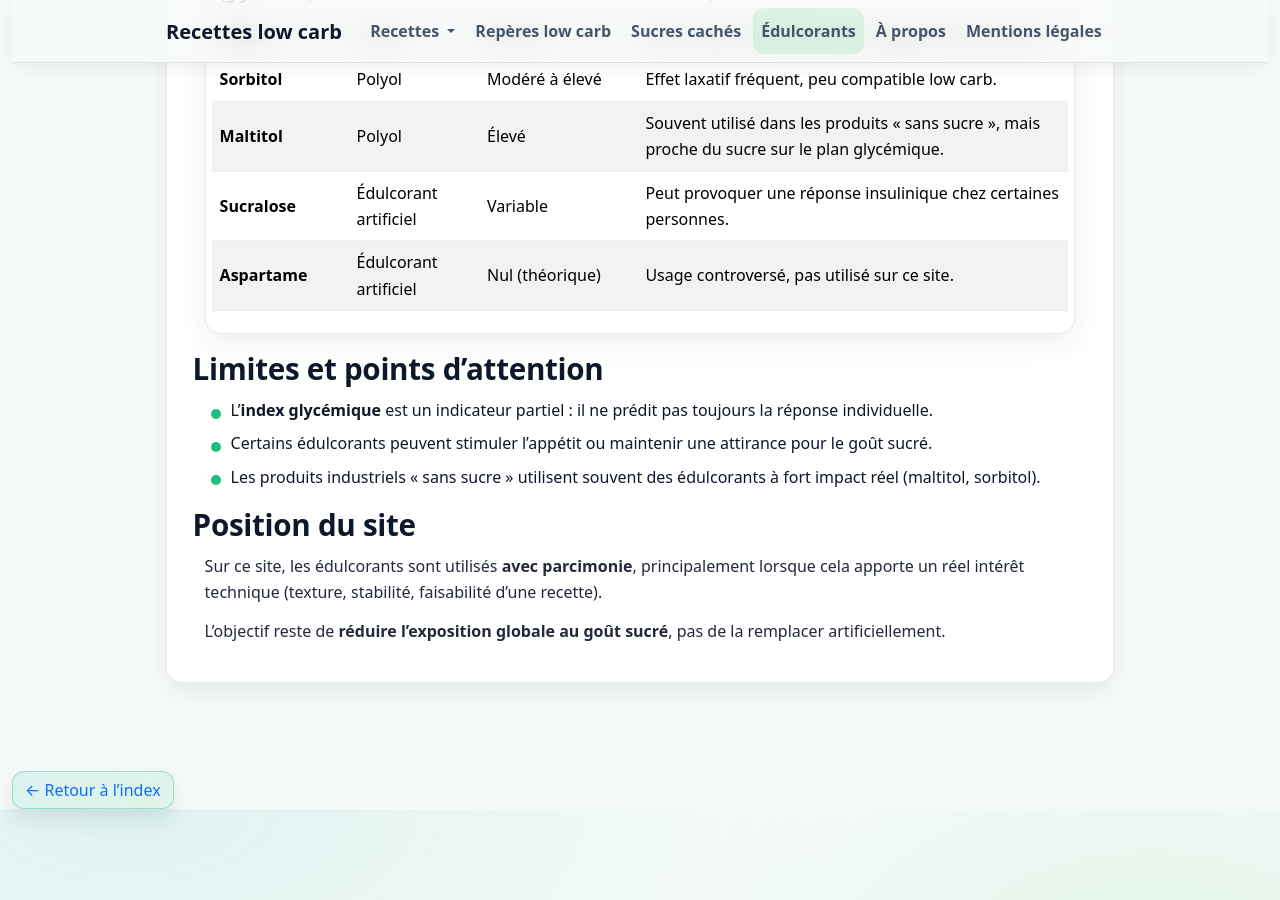
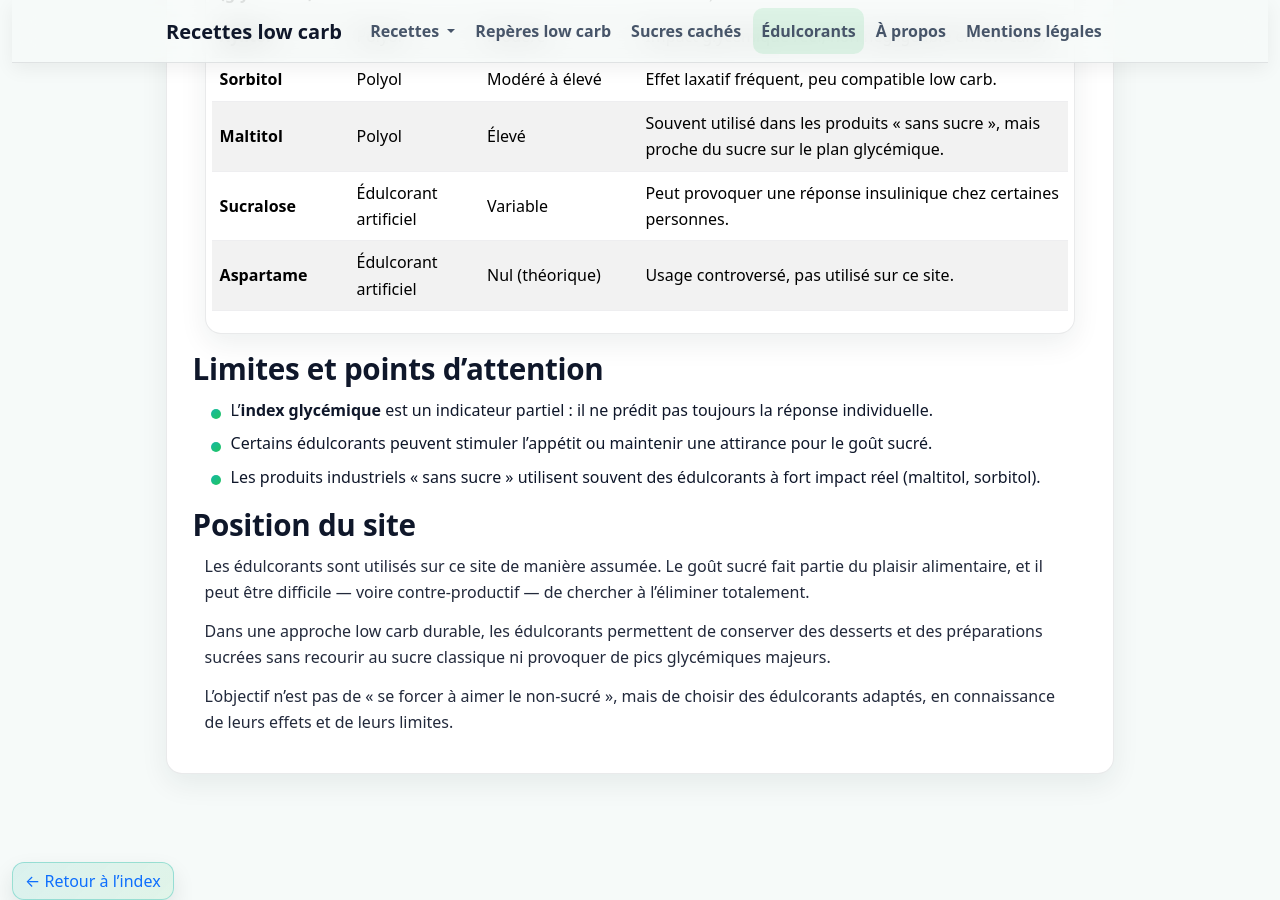
Before and after one commit to laurie-boissay/laurie-boissay.github.io, a Jekyll site: the page built from edulcorants.html, in a window 1280 px wide and 900 px high, scrolled down 731 px. Built offline with Jekyll 4.4.1, drawn with Linux system fonts in a browser that asks for light colours.

Commit message:
Update edulcorants.html

```diff
--- a/edulcorants.html
+++ b/edulcorants.html
@@ -150,14 +150,21 @@ page_h3: "Comprendre leur rôle et leurs limites en low carb"
   <div class="container">
 
     <p>
-      Sur ce site, les édulcorants sont utilisés <strong>avec parcimonie</strong>,
-      principalement lorsque cela apporte un réel intérêt technique
-      (texture, stabilité, faisabilité d’une recette).
+      Les édulcorants sont utilisés sur ce site de manière assumée.
+      Le goût sucré fait partie du plaisir alimentaire, et il peut être
+      difficile — voire contre-productif — de chercher à l’éliminer totalement.
     </p>
 
     <p>
-      L’objectif reste de <strong>réduire l’exposition globale au goût sucré</strong>,
-      pas de la remplacer artificiellement.
+      Dans une approche low carb durable, les édulcorants permettent
+      de conserver des desserts et des préparations sucrées
+      sans recourir au sucre classique ni provoquer de pics glycémiques majeurs.
+    </p>
+
+    <p>
+      L’objectif n’est pas de « se forcer à aimer le non-sucré »,
+      mais de choisir des édulcorants adaptés,
+      en connaissance de leurs effets et de leurs limites.
     </p>
 
   </div>
```
